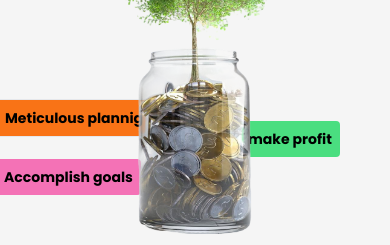
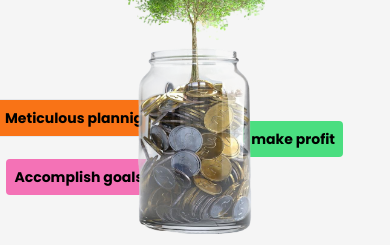
Before and after one commit to Dadedeji8/limelight, a React (Vite) app: page / in a window 390 px wide. Shown: the part 3520-3765 px from the top of the page. Built offline with nearby package versions, Linux system fonts and the light colour scheme.

Commit message:
Update App.jsx

```diff
--- a/src/App.jsx
+++ b/src/App.jsx
@@ -142,13 +142,13 @@ function App() {
             <h1 className="text-green-600 font-bold text-3xl md:text-6xl text-center">How We Do It</h1>
             <div className="img-container relative items-start justify-center max-w-[450px] m-auto">
               <img src={tree} alt="" className='relative max-w-[150px] md:max-w-[260px] m-auto z-20' />
-              <div className="relative text-sm -left-1 w-fit bottom-20 md:max-w-[185px] md:-left-6">
+              <div className="relative text-sm left-[0.4rem] w-fit bottom-20 md:max-w-[185px] md:-left-6">
                 <h1 className="text-black bg-pink-400 p-2 md:p-3 rounded  font-bold">Accomplish goals</h1>
               </div>
               <div className="relative text-sm -left-1 w-fit bottom-44 md:bottom-60 md:max-w-[185px] md:-left-6">
                 <h1 className="text-black border bg-orange-500 p-2 md:p-3 rounded  font-bold">Meticulous plannig</h1>
               </div>
-              <div className="relative text-sm -right-60 w-fit bottom-48 md: max-w-[185px] md:-right-80">
+              <div className="relative text-sm right-[-15.2rem] w-fit bottom-48 md: max-w-[185px] md:-right-80">
                 <h1 className="text-black bg-green-400 p-2 md:p-3 rounded  font-bold"> make profit</h1>
               </div>
             </div>
```
